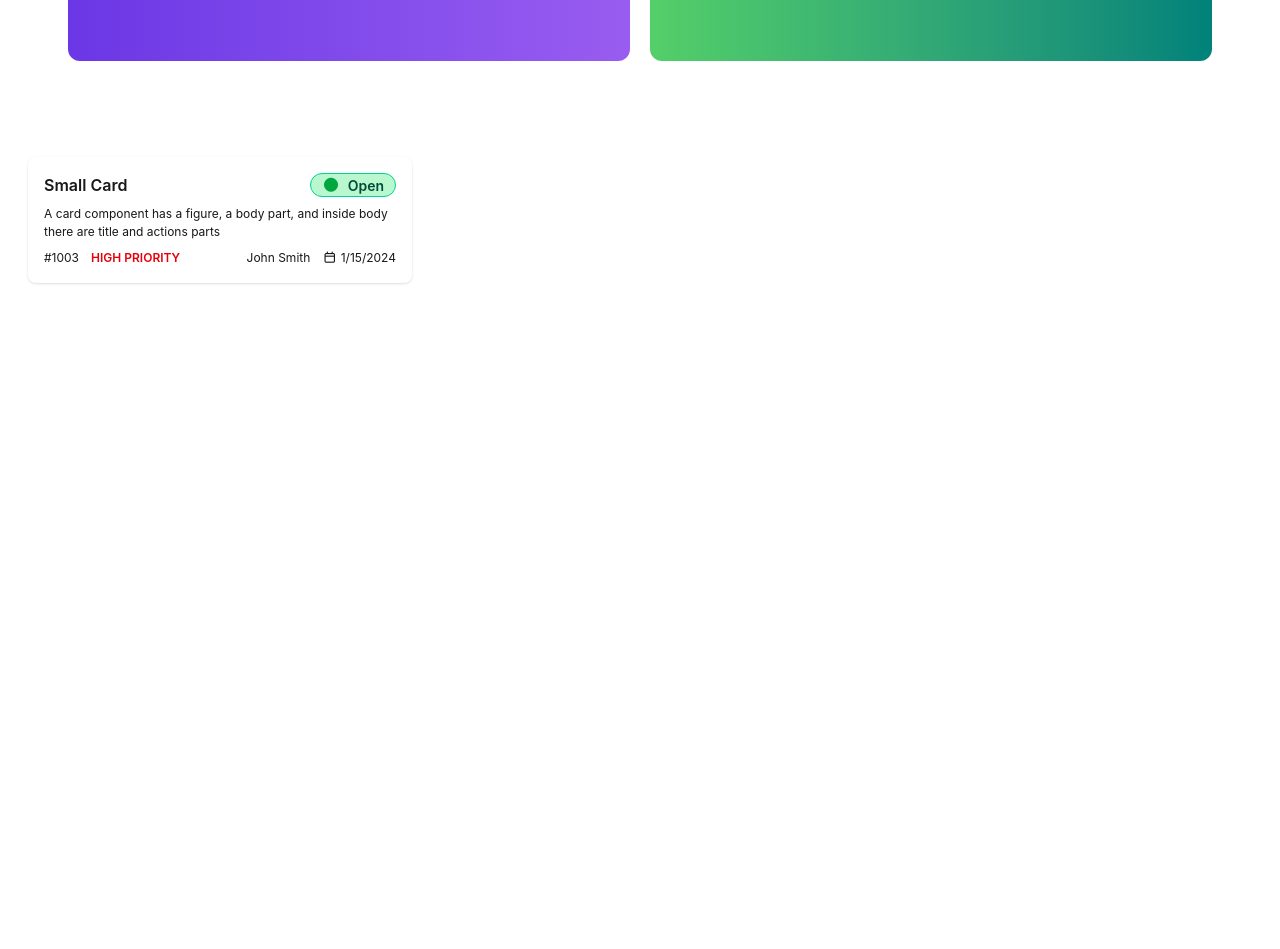
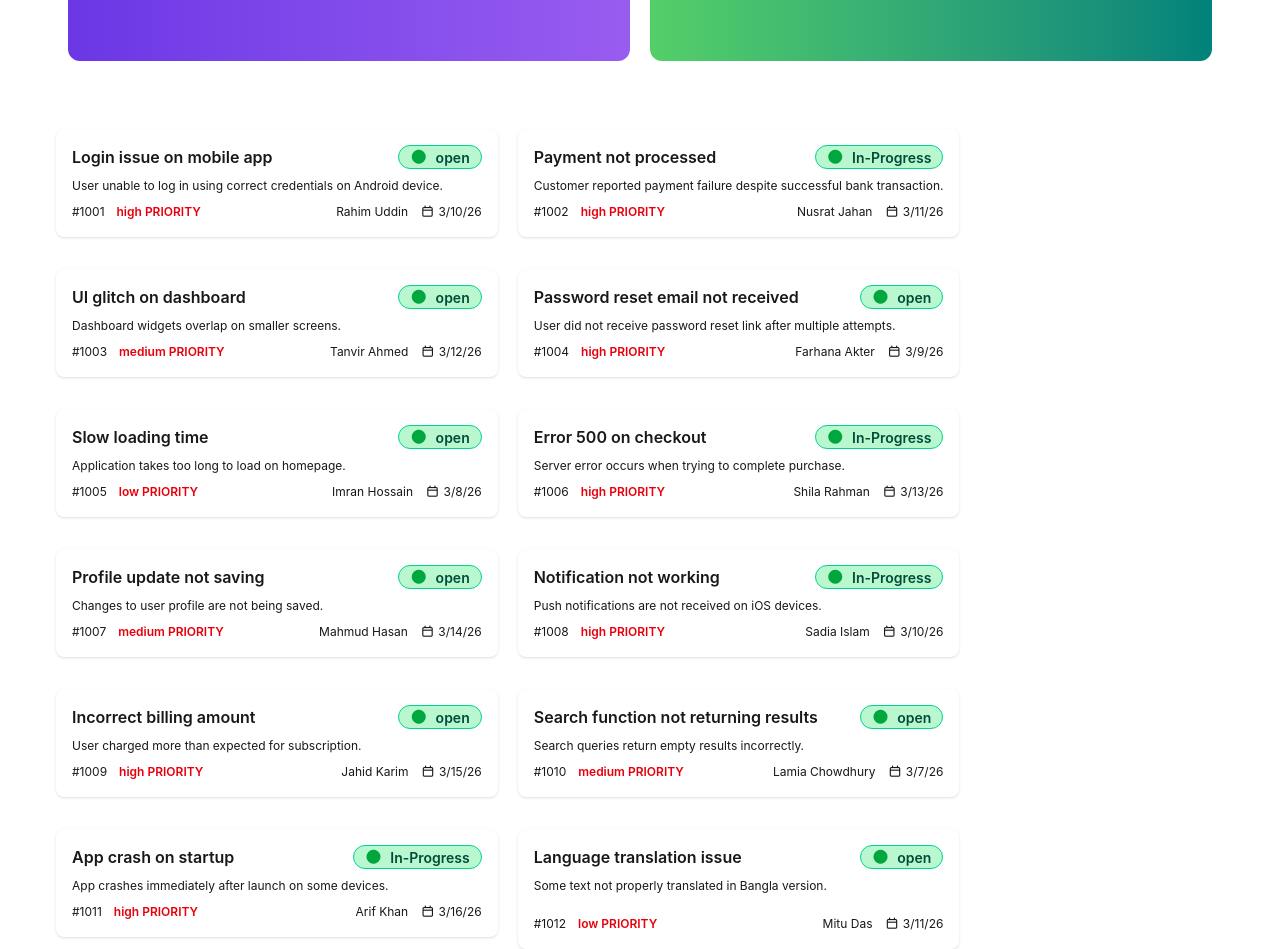
Before and after one commit to Pran-to/Tickets-Customer-Support-Zone, a React (Vite) app: page / in a window 1280 px wide. Shown: the part 280-1229 px from the top of the page. Before the commit the page ends 800 px from the top, so only its background shows below. Built offline with nearby package versions, Linux system fonts and the light colour scheme.

Commit message:
fetch data and show in ui

```diff
--- /dev/null
+++ b/public/Tickets.json
@@ -0,0 +1,110 @@
+[
+  {
+    "id": 1001,
+    "title": "Login issue on mobile app",
+    "description": "User unable to log in using correct credentials on Android device.",
+    "customer": "Rahim Uddin",
+    "priority": "high",
+    "status": "open",
+    "createdAt": "3/10/26"
+  },
+  {
+    "id": 1002,
+    "title": "Payment not processed",
+    "description": "Customer reported payment failure despite successful bank transaction.",
+    "customer": "Nusrat Jahan",
+    "priority": "high",
+    "status": "In-Progress",
+    "createdAt": "3/11/26"
+  },
+  {
+    "id": 1003,
+    "title": "UI glitch on dashboard",
+    "description": "Dashboard widgets overlap on smaller screens.",
+    "customer": "Tanvir Ahmed",
+    "priority": "medium",
+    "status": "open",
+    "createdAt": "3/12/26"
+  },
+  {
+    "id": 1004,
+    "title": "Password reset email not received",
+    "description": "User did not receive password reset link after multiple attempts.",
+    "customer": "Farhana Akter",
+    "priority": "high",
+    "status": "open",
+    "createdAt": "3/9/26"
+  },
+  {
+    "id": 1005,
+    "title": "Slow loading time",
+    "description": "Application takes too long to load on homepage.",
+    "customer": "Imran Hossain",
+    "priority": "low",
+    "status": "open",
+    "createdAt": "3/8/26"
+  },
+  {
+    "id": 1006,
+    "title": "Error 500 on checkout",
+    "description": "Server error occurs when trying to complete purchase.",
+    "customer": "Shila Rahman",
+    "priority": "high",
+    "status": "In-Progress",
+    "createdAt": "3/13/26"
+  },
+  {
+    "id": 1007,
+    "title": "Profile update not saving",
+    "description": "Changes to user profile are not being saved.",
+    "customer": "Mahmud Hasan",
+    "priority": "medium",
+    "status": "open",
+    "createdAt": "3/14/26"
+  },
+  {
+    "id": 1008,
+    "title": "Notification not working",
+    "description": "Push notifications are not received on iOS devices.",
+    "customer": "Sadia Islam",
+    "priority": "high",
+    "status": "In-Progress",
+    "createdAt": "3/10/26"
+  },
+  {
+    "id": 1009,
+    "title": "Incorrect billing amount",
+    "description": "User charged more than expected for subscription.",
+    "customer": "Jahid Karim",
+    "priority": "high",
+    "status": "open",
+    "createdAt": "3/15/26"
+  },
+  {
+    "id": 1010,
+    "title": "Search function not returning results",
+    "description": "Search queries return empty results incorrectly.",
+    "customer": "Lamia Chowdhury",
+    "priority": "medium",
+    "status": "open",
+    "createdAt": "3/7/26"
+  },
+  {
+    "id": 1011,
+    "title": "App crash on startup",
+    "description": "App crashes immediately after launch on some devices.",
+    "customer": "Arif Khan",
+    "priority": "high",
+    "status": "In-Progress",
+    "createdAt": "3/16/26"
+  },
+  {
+    "id": 1012,
+    "title": "Language translation issue",
+    "description": "Some text not properly translated in Bangla version.",
+    "customer": "Mitu Das",
+    "priority": "low",
+    "status": "open",
+    "createdAt": "3/11/26"
+  }
+]
--- a/src/App.jsx
+++ b/src/App.jsx
@@ -1,8 +1,17 @@
 
+import { Suspense } from 'react'
 import './App.css'
 import Banner from './component/Banner'
 import MainSec from './component/MainSec'
 import NavBar from './component/NavBar'
+
+
+const ticketsData = async ()=>{
+  const res = await fetch('/Tickets.json')
+   return res.json()
+}
+ const ticketsProp = ticketsData()
+
 
 function App() {
 
@@ -10,7 +19,11 @@ function App() {
     <>
      <NavBar></NavBar>
      <Banner></Banner>
-     <MainSec></MainSec>
+     <Suspense fallback={<div className="flex justify-center items-center ">
+  <span className="loading loading-bars loading-xl"></span>
+</div>}>
+      <MainSec ticketsProp={ticketsProp} ></MainSec>
+     </Suspense>
     </>
   )
 }
--- a/src/component/MainSec.jsx
+++ b/src/component/MainSec.jsx
@@ -1,11 +1,16 @@
-import React from 'react';
+import React, { use } from 'react';
 import Tickets from './MainSec/Tickets';
 
-const MainSec = () => {
+const MainSec = ({ticketsProp}) => {
+    const allTickets = use(ticketsProp)
+
     return (
-        <div className='max-w-300 p-7'>
-            <div>
-               <Tickets></Tickets>
+        <div className='max-w-300 px-7 flex md:mx-7'>
+            <div className='md:grid grid-cols-2 space-y-3 gap-5 '>
+                {
+                    allTickets.map((ticket,i) =>  <Tickets ticket={ticket} key={i}  ></Tickets>)
+                }
+
             </div>
             <div>
 
--- a/src/component/MainSec/Tickets.jsx
+++ b/src/component/MainSec/Tickets.jsx
@@ -1,24 +1,33 @@
 import React from 'react';
 
-const Tickets = () => {
+const Tickets = ({ticket}) => {
+//       {
+//     "id": 1010,
+//     "title": "Search function not returning results",
+//     "description": "Search queries return empty results incorrectly.",
+//     "customer": "Lamia Chowdhury",
+//     "priority": "medium",
+//     "status": "open",
+//     "createdAt": "3/7/26"
+//   },
     return (
-     <div className="card w-96 bg-base-100 card-sm shadow-sm">
+     <div className="card  bg-base-100 card-sm shadow-sm">
          <div className="card-body">
             <div className='flex justify-between'>
-                 <h2 className="card-title">Small Card</h2>
-                <div class="badge badge-success bg-green-200 rounded-2xl  font-semibold"><i class="fa-solid fa-circle text-green-600 "></i>Open
+                 <h2 className="card-title">{ticket.title}</h2>
+                <div className="badge badge-success bg-green-200 rounded-2xl  font-semibold"><i className="fa-solid fa-circle text-green-600 "></i>{ticket.status}
                 </div>
             </div>
-                 <p>A card component has a figure, a body part, and inside body there are title and actions parts</p>
+                 <p>{ticket.description}</p>
              <div className='flex justify-between '>
                 <div className='flex gap-3'>
-                    <p>#1003</p>
-                    <p className='text-red-600 font-semibold'>HIGH PRIORITY</p>
+                    <p>#{ticket.id}</p>
+                    <p className='text-red-600 font-semibold'>{ticket.priority} PRIORITY</p>
 
                 </div>
                 <div className='flex gap-3'>
-                    <h1>John Smith</h1>
-                    <p><i class="fa-regular fa-calendar"></i> 1/15/2024</p>
+                    <h1>{ticket.customer}</h1>
+                    <p><i className="fa-regular fa-calendar"></i> {ticket.createdAt}</p>
                 </div>
 
              </div>
--- a/src/component/NavBar.jsx
+++ b/src/component/NavBar.jsx
@@ -71,7 +71,7 @@ const NavBar = () => {
         </ul>
       </div>
       <div className="ml-20 md:ml-5 ">
-        <a className="btn bg-linear-to-r from-[#6b36e5] to-[#995cf0] text-white"><i class="fa-solid fa-plus "></i>New Ticket</a>
+        <a className="btn bg-linear-to-r from-[#6b36e5] to-[#995cf0] text-white"><i className="fa-solid fa-plus "></i>New Ticket</a>
       </div>
     </div>
   );
```
